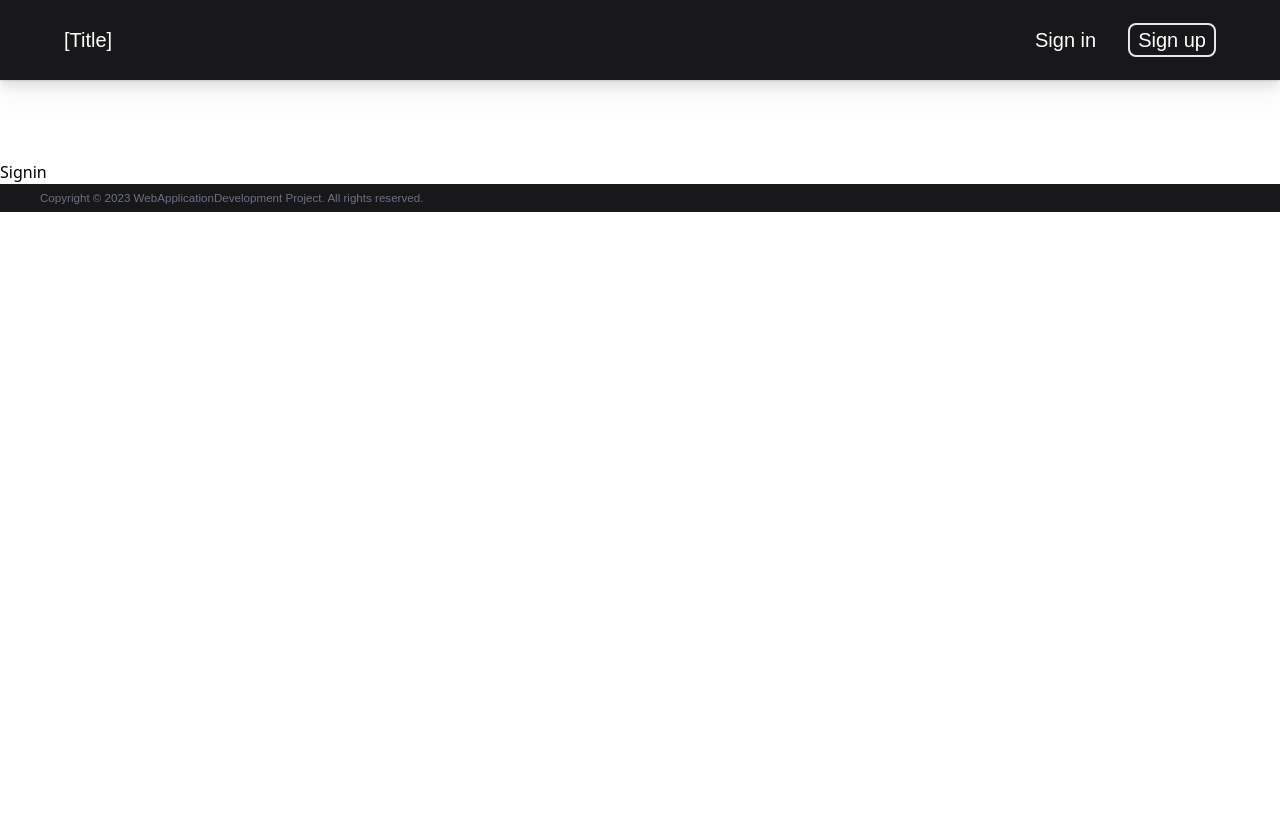
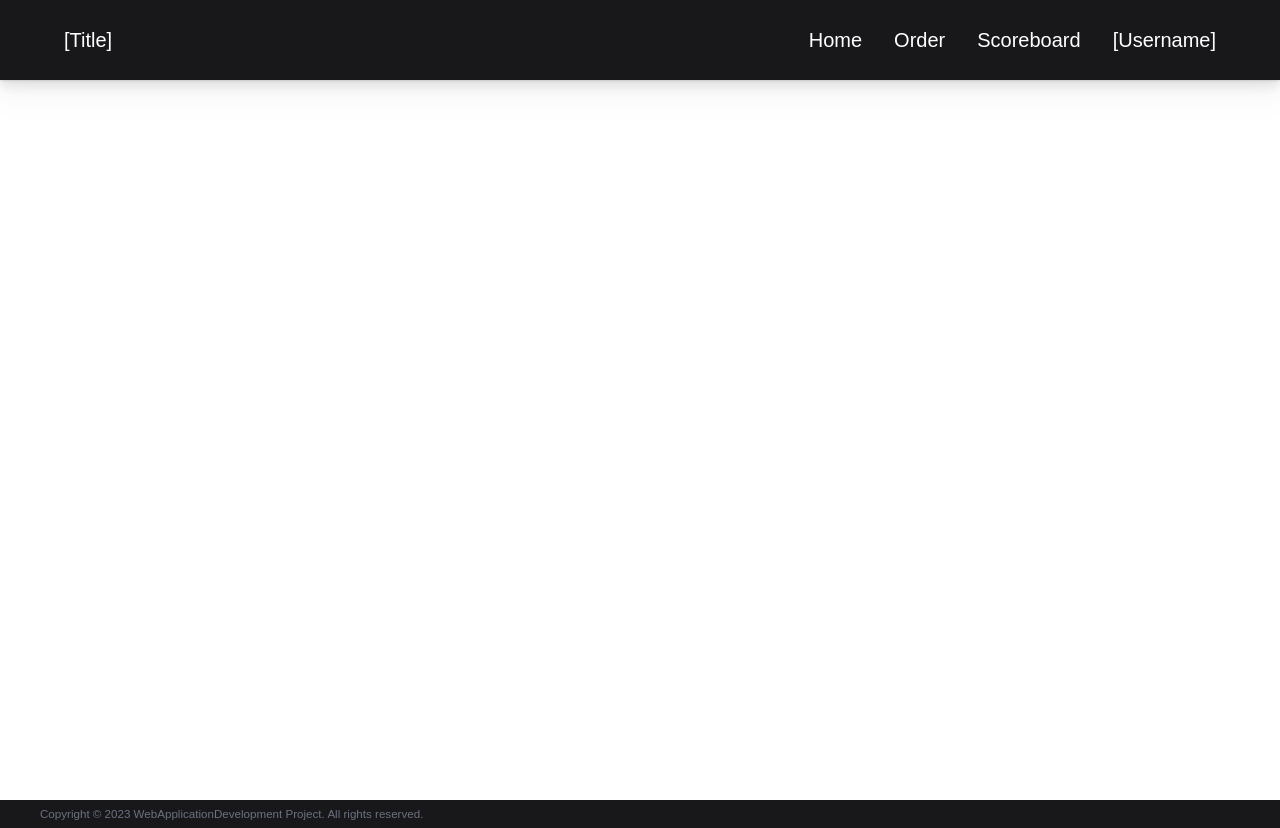
Before and after one commit to NonGP33M/WebApplicationDevelopment_Project, a React (Create React App) app: page /sign_in in a window 1280 px wide. Before the commit the page ends 800 px from the top, so only its background shows below. Built offline with nearby package versions, Linux system fonts and the light colour scheme.

Commit message:
Just commit

```diff
--- a/src/App.jsx
+++ b/src/App.jsx
@@ -1,8 +1,9 @@
-import { BrowserRouter, Route, Routes } from 'react-router-dom';
-import Footer from './components/Footer';
-import Header from './components/Header'
-import Home from './pages/Home';
-import Signin from './pages/Signin';
+import { BrowserRouter, Route, Routes } from "react-router-dom";
+import Footer from "./components/Footer";
+import Header from "./components/Header";
+import Home from "./pages/Home";
+import Signin from "./pages/Signin";
+import Scoreboard from "./pages/Scoreboard";
 
 function App() {
   return (
@@ -10,6 +11,7 @@ function App() {
       <Header />
       <Routes>
         <Route path="/" element={<Home />} />
+        <Route path="/scoreboard" element={<Scoreboard />} />
         <Route path="/sign_in" element={<Signin />} />
       </Routes>
       <Footer />
--- a/src/components/Footer.jsx
+++ b/src/components/Footer.jsx
@@ -1,11 +1,13 @@
-import React from 'react'
+import React from "react";
 
 function Footer() {
   return (
-    <div className='container flex items-center w-full min-w-full h-7 bg-zinc-900'>
-        <p className='text-[0.725rem] text-gray-500 font-kanit ml-10'>Copyright © 2023 WebApplicationDevelopment Project. All rights reserved.</p>
+    <div className="container flex items-center w-full min-w-full h-7 bg-zinc-900 bottom-0">
+      <p className="text-[0.725rem] text-gray-500 font-kanit ml-10">
+        Copyright © 2023 WebApplicationDevelopment Project. All rights reserved.
+      </p>
     </div>
-  )
+  );
 }
 
-export default Footer
+export default Footer;
--- a/src/components/Header.jsx
+++ b/src/components/Header.jsx
@@ -2,7 +2,7 @@ import React from "react";
 import { Link } from "react-router-dom";
 
 function Header() {
-  let isLogin = false;
+  let isLogin = true;
   return (
     <div className="container fixed z-50 bg-zinc-900 shadow flex justify-between w-full h-20 min-w-full items-center font-kanit drop-shadow-xl">
       <div className="flex text-white mx-12 text-xl">
--- a/src/pages/Home.jsx
+++ b/src/pages/Home.jsx
@@ -1,28 +1,27 @@
-import React from 'react'
+import React from "react";
 
 function Home() {
   return (
-    <div className='flex-col'>
-        <div className='relative flex flex-wrap h-screen items-center justify-center font-kanit caret-transparent'>
-            <div className='text-center my-28  drop-shadow-md'>
-                <p className='text-[4rem]'>จะกินอะไรก็สั่งมา</p>
-                <p className='text-[2rem]'>- ไอ้พวกเวร -</p>
-            </div>
-
-            <div className='w-[500px] right-[50px] rotate-[25deg]'>
-                <img src={require('../img/homePic1.png')} alt='homePic1'/>
-            </div>
-
+    <div className="flex-col">
+      <div className="relative flex flex-wrap h-screen items-center justify-center font-kanit caret-transparent">
+        <div className="text-center my-28  drop-shadow-md">
+          <p className="text-[4rem]">จะกินอะไรก็สั่งมา</p>
+          <p className="text-[2rem]">- ไอ้พวกเวร -</p>
         </div>
 
-        <div className='relative flex h-screen w-full bg-zinc-800 justify-center'>
-            <div className='text-center text-white font-kanit caret-transparent mt-28'>
-                    <p className='text-[4rem]'>จัดทำโดย</p>
-                    <p className='text-[2rem]'>- ไอ้พวกเวร -</p>
-                </div>
-            </div>
+        <div className="w-[500px] right-[50px] rotate-[25deg]">
+          <img src={require("../img/homePic1.png")} alt="homePic1" />
+        </div>
+      </div>
+
+      <div className="relative flex h-screen w-full bg-zinc-800 justify-center">
+        <div className="text-center text-white font-kanit caret-transparent mt-28">
+          <p className="text-[4rem]">จัดทำโดย</p>
+          <p className="text-[2rem]">- ไอ้พวกเวร -</p>
+        </div>
+      </div>
     </div>
-  )
+  );
 }
 
-export default Home
+export default Home;
--- /dev/null
+++ b/src/pages/Scoreboard.jsx
@@ -0,0 +1,7 @@
+import React from "react";
+
+const Scoreboard = () => {
+  return <div>Scoreboard</div>;
+};
+
+export default Scoreboard;
--- a/src/pages/Signin.jsx
+++ b/src/pages/Signin.jsx
@@ -1,9 +1,9 @@
-import React from 'react'
+import React from "react";
 
 const Signin = () => {
   return (
-    <div className="pt-40" >Signin</div>
-  )
-}
+    <div className="relative flex flex-wrap h-screen items-center justify-center font-kanit caret-transparent"></div>
+  );
+};
 
-export default Signin
+export default Signin;
```
